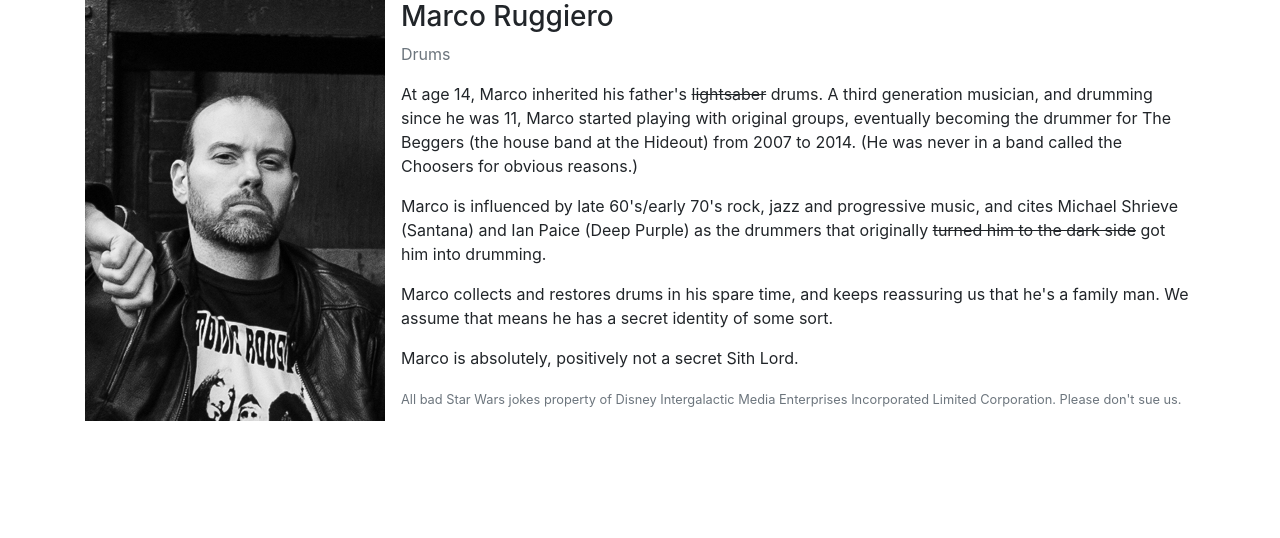
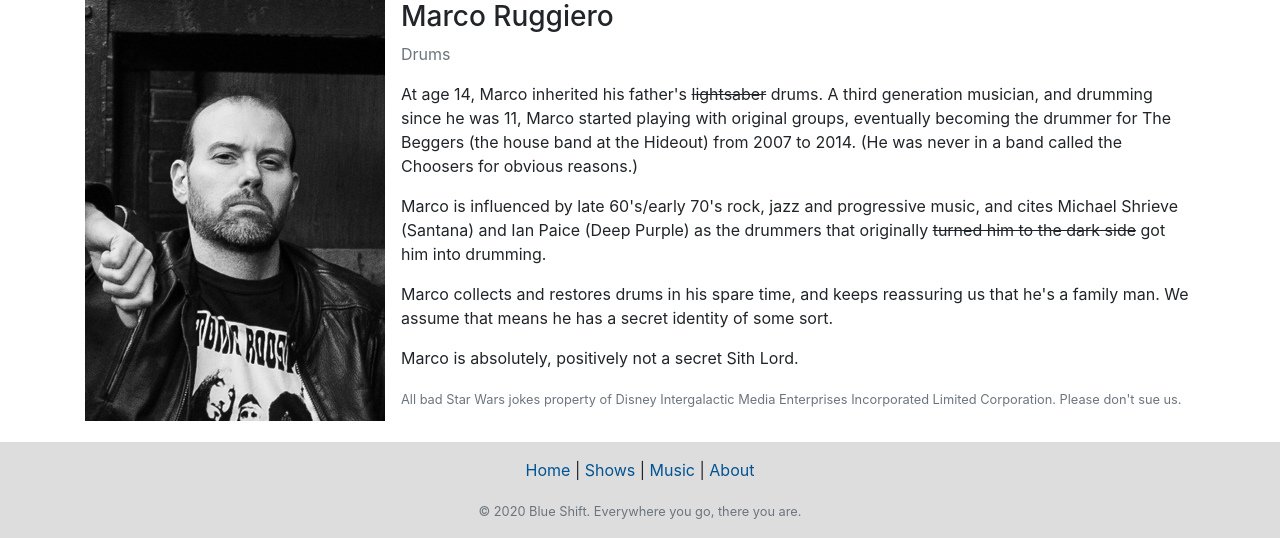
Before and after one commit to LorenDavie/BlueShiftWebsite, a Django app: page /about/ in a window 1280 px wide. Shown: the part 2494-3032 px from the top of the page. Before the commit the page ends 2915 px from the top, so only its background shows below. Run offline with Django 3.2, Linux system fonts and the light colour scheme; some libraries are stand-ins or nearby versions.

Commit message:
working on footer
Signed-off-by: Loren Davie <code@axilent.com>

```diff
--- a/blueweb/static/css/style.css
+++ b/blueweb/static/css/style.css
@@ -69,3 +69,7 @@ pre {
 .text-quote {
     color:white;
 }
+
+.footer {
+    background-color:#DDDDDD;
+}
--- a/blueweb/templates/secondary.html
+++ b/blueweb/templates/secondary.html
@@ -49,6 +49,22 @@
         </div>
         {% endblock content %}
     </div>
+    <div class="container-fluid footer mb-0">
+        <div class="row">
+            <div class="col text-center">
+                <p class="mt-3">
+                    <a href="/">Home</a> | <a href="/shows/">Shows</a> | <a href="/music/">Music</a> | <a href="/about/">About</a>
+                </p>
+                {# <p> #}
+                {#    <a href="#" class="btn btn-social-icon btn-twitter"><span class="fa fa-twitter"></span></a> #}
+                {#    <a href="#" class="btn btn-social-icon btn-facebook"><span class="fa fa-facebook"></span></a> #}
+                {#    <a href="#" class="btn btn-social-icon btn-youtube"><span class="fa fa-youtube"></span></a> #}
+                {#    <a href="#" class="btn btn-social-icon btn-soundcloud"><span class="fa fa-soundcloud"></span></a> #}
+                {# </p> #}
+                <p class="text-muted"><small>&copy; {% now "Y" %} Blue Shift. Everywhere you go, there you are.</small></p>
+            </div>
+        </div>
+    </div>
 
     <!-- Optional JavaScript -->
     <!-- jQuery first, then Popper.js, then Bootstrap JS -->
```
